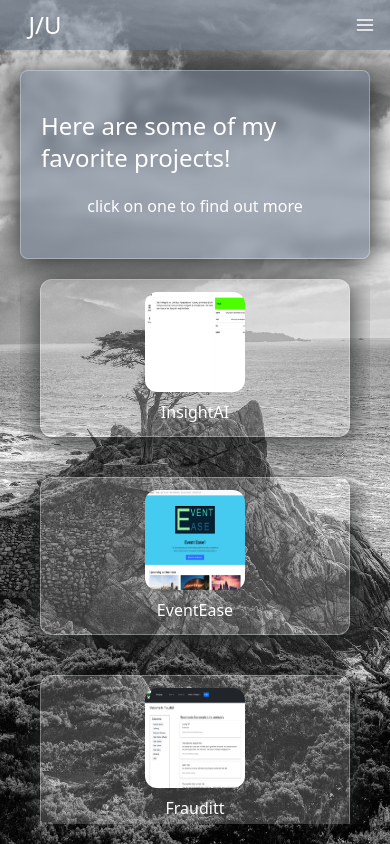
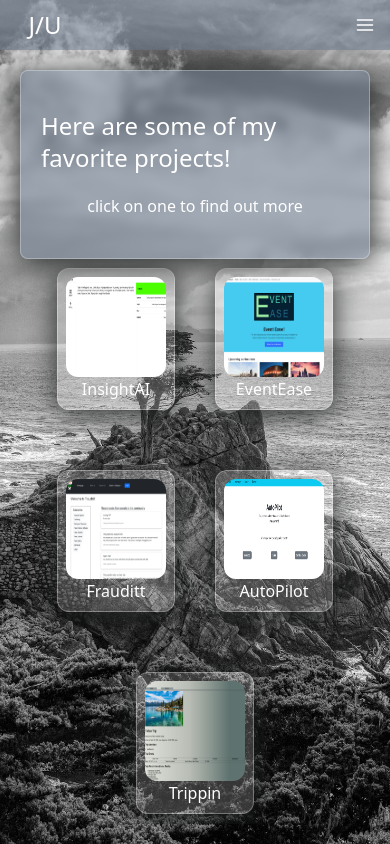
Before and after one commit to jduriu/portfolio, a Next.js app: page /portfolio in a window 390 px wide. Built offline with nearby package versions, Linux system fonts and the light colour scheme.

Commit message:
create responsive animations for portfolio page

```diff
--- a/app/portfolio/page.tsx
+++ b/app/portfolio/page.tsx
@@ -5,7 +5,6 @@ import ProjectCard from "@/components/ProjectCard";
 import GlassPane from "@/components/Glass";
 import ProjectDetails from "@/components/ProjectDetails";
 import PanAnimation from "@/components/PanAnimation";
-import { motion, AnimatePresence } from "framer-motion";
 
 export default function PortfolioPage() {
   const [projectIsSelected, setProjectIsSelected] = useState(false);
@@ -39,7 +38,7 @@ export default function PortfolioPage() {
             paneColor="bg-slate-500/50"
           >
               {projectIsSelected ? (
-                <PanAnimation motionVariant='topToBottom' duration={1} trigger={selectedProjectIdx}>
+                <PanAnimation motionVariant='leftToTop' duration={1} trigger={selectedProjectIdx}>
                   <ProjectDetails
                     project={selectedProject}
                     setProjectIsSelected={setProjectIsSelected}
@@ -60,20 +59,20 @@ export default function PortfolioPage() {
           </GlassPane>
         </div>
         <div
-          className={`overflow-hidden h-full w-full
+          className={`overflow-hidden h-full w-full row-span-3
             ${projectIsSelected ? "sm:col-span-1"
-            : "sm:col-span-2 row-span-3"}
+            : "sm:col-span-2"}
           `}
           >
           <div
-            className={`w-full flex p-5 gap-10 sm:p-10 sm:items-center
+            className={`flex gap-10 sm:p-10 items-center
               ${projectIsSelected ?
-              "sm:flex-wrap sm:h-full sm:overflow-y-scroll overflow-x-scroll"
+              "w-full sm:flex-wrap h-full sm:overflow-y-scroll overflow-x-scroll"
               :
-              "flex-col overflow-y-scroll h-full justify-start"}
+              "flex-wrap overflow-y-scroll h-full justify-center"}
           `}>
             {portfolioData.map((project) => (
-              <GlassPane key={project.id} className="p-3 rounded-xl flex flex-col items-center justify-between gap-2">
+              <GlassPane key={project.id} className="p-2 rounded-xl flex flex-col items-center justify-between">
                 <ProjectCard
                   project={project}
                   setSelectedId={setSelectedProjectIdx}
--- a/components/PanAnimation.tsx
+++ b/components/PanAnimation.tsx
@@ -43,6 +43,12 @@ export default function PanAnimation(
       yInitial: "-100%",
       yExit: "100%",
     },
+    leftToTop: {
+      xInitial: "-100%",
+      xExit: "0%",
+      yInitial: "0",
+      yExit: "-100%",
+    },
   }
   const motionProps = motionVariants[motionVariant]
 
```
